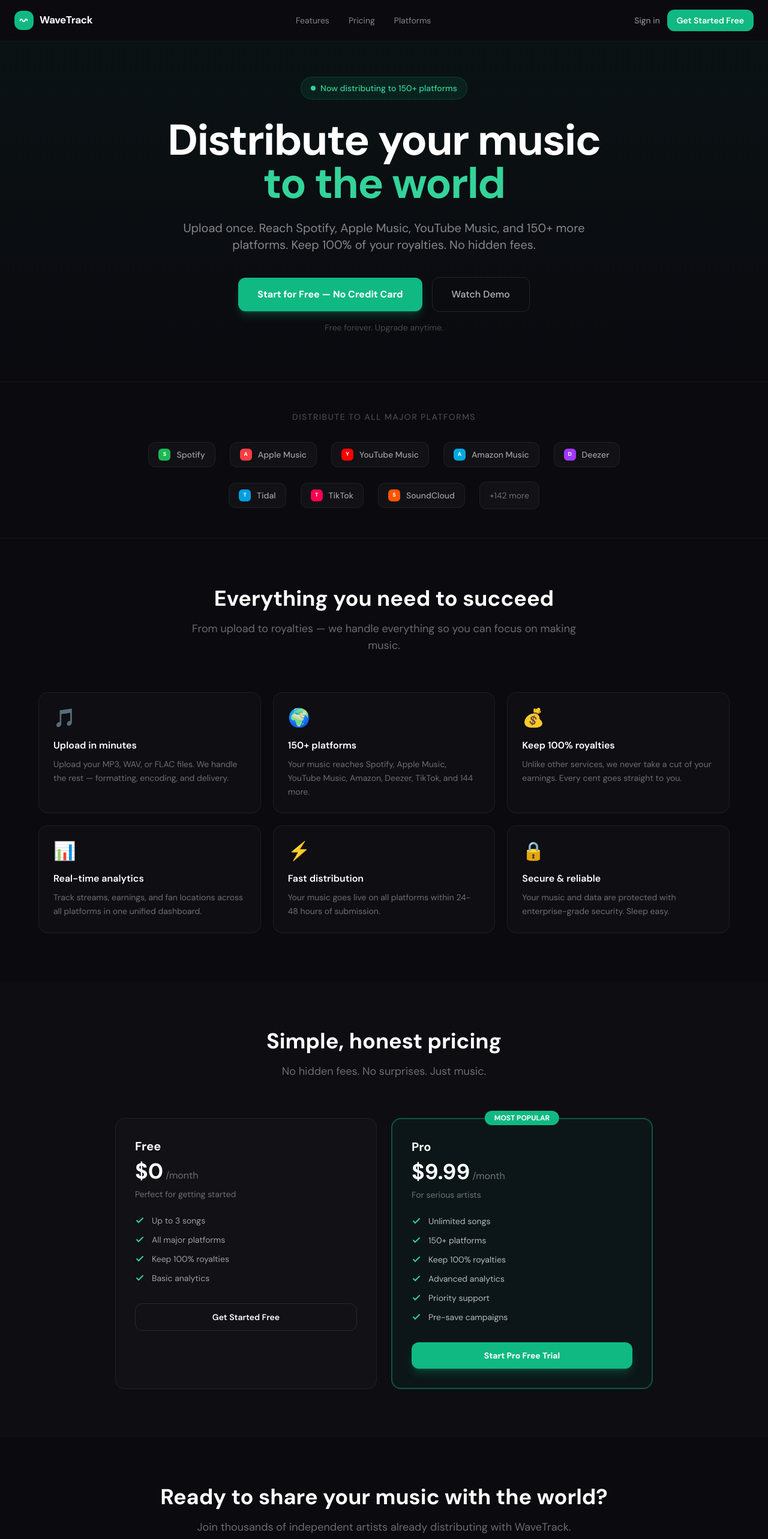
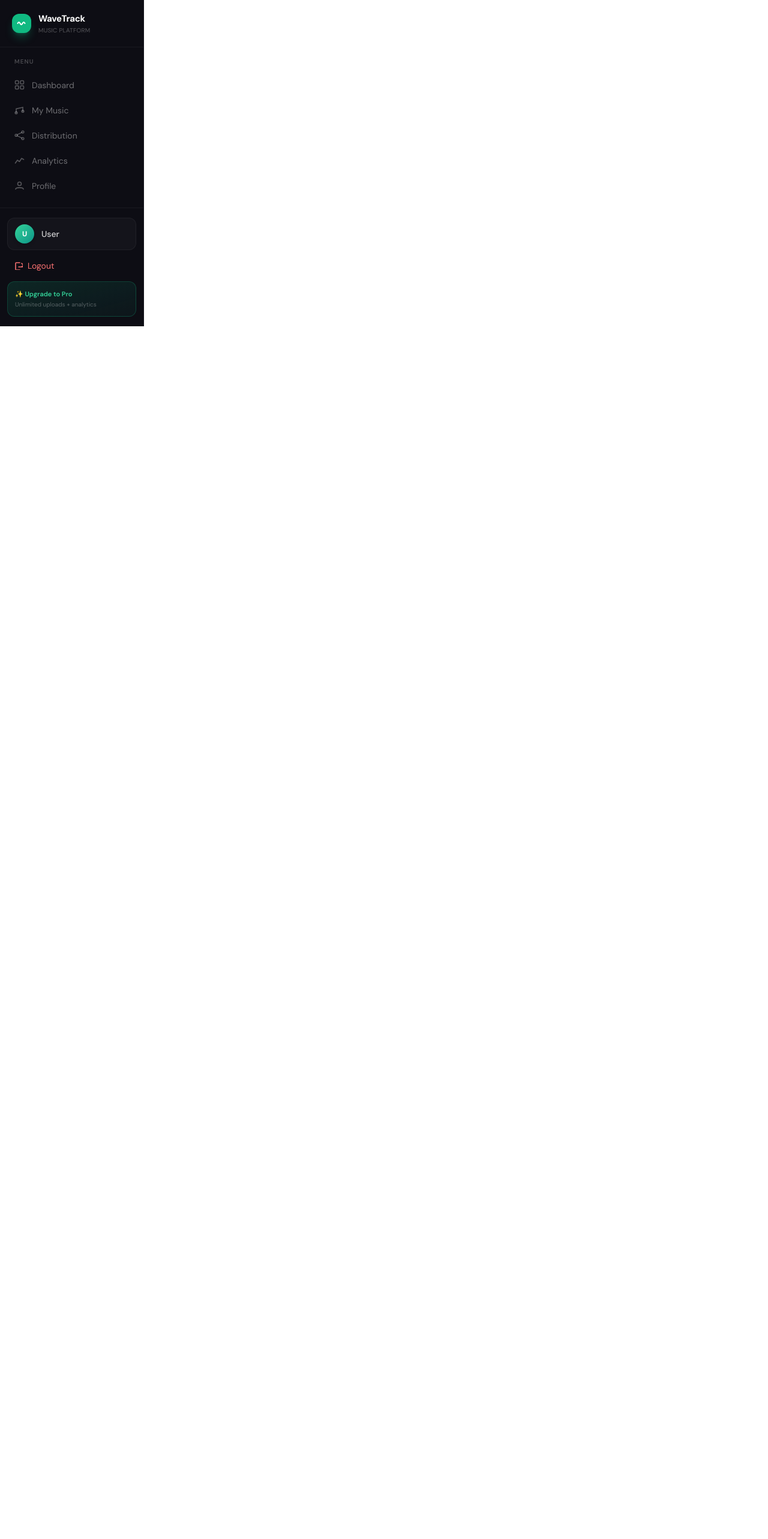
Before and after one commit to Habibulla403/wavetrack, a React (Vite) app: page / in a window 1280 px wide. Shown: the top 2566 px of the page at 60% size. After the commit the page ends 800 px from the top, so only its background shows below. Built offline with nearby package versions, Linux system fonts and the light colour scheme.

Commit message:
Update LandingPage.jsx

```diff
--- a/src/components/LandingPage.jsx
+++ b/src/components/LandingPage.jsx
@@ -1,284 +1,159 @@
-export default function LandingPage({ onGetStarted }) {
+import { useState } from "react";
+import UpgradeModal from "./UpgradeModal";
+
+const navItems = [
+  {
+    id: "dashboard", label: "Dashboard",
+    icon: (
+      <svg width="17" height="17" fill="none" viewBox="0 0 17 17" stroke="currentColor" strokeWidth="1.6" strokeLinecap="round" strokeLinejoin="round">
+        <rect x="1.5" y="1.5" width="5.5" height="5.5" rx="1.5" /><rect x="10" y="1.5" width="5.5" height="5.5" rx="1.5" />
+        <rect x="1.5" y="10" width="5.5" height="5.5" rx="1.5" /><rect x="10" y="10" width="5.5" height="5.5" rx="1.5" />
+      </svg>
+    )
+  },
+  {
+    id: "music", label: "My Music",
+    icon: (
+      <svg width="17" height="17" fill="none" viewBox="0 0 17 17" stroke="currentColor" strokeWidth="1.6" strokeLinecap="round">
+        <path d="M3 13V6.5L14 4V10.5" /><circle cx="3" cy="13" r="1.8" /><circle cx="14" cy="10.5" r="1.8" />
+      </svg>
+    )
+  },
+  {
+    id: "distribution", label: "Distribution",
+    icon: (
+      <svg width="17" height="17" fill="none" viewBox="0 0 17 17" stroke="currentColor" strokeWidth="1.6" strokeLinecap="round" strokeLinejoin="round">
+        <circle cx="3" cy="8.5" r="1.8" /><circle cx="14" cy="3" r="1.8" /><circle cx="14" cy="14" r="1.8" />
+        <line x1="4.7" y1="7.6" x2="12.3" y2="3.9" /><line x1="4.7" y1="9.4" x2="12.3" y2="13.1" />
+      </svg>
+    )
+  },
+  {
+    id: "analytics", label: "Analytics",
+    icon: (
+      <svg width="17" height="17" fill="none" viewBox="0 0 17 17" stroke="currentColor" strokeWidth="1.6" strokeLinecap="round" strokeLinejoin="round">
+        <polyline points="1.5,13 5,8 8.5,10.5 12,5 15.5,7" />
+      </svg>
+    )
+  },
+  {
+    id: "profile", label: "Profile",
+    icon: (
+      <svg width="17" height="17" fill="none" viewBox="0 0 17 17" stroke="currentColor" strokeWidth="1.6" strokeLinecap="round">
+        <circle cx="8.5" cy="5.5" r="3" /><path d="M2 14.5c0-3.5 13-3.5 13 0" />
+      </svg>
+    )
+  },
+];
+
+export default function Sidebar({ activePage, setActivePage, sidebarOpen, user, onLogout }) {
+  const [showUpgrade, setShowUpgrade] = useState(false);
+  const initials = user?.name ? user.name.split(" ").map(n => n[0]).join("").toUpperCase().slice(0, 2) : "U";
+  const isPro = user?.plan === "pro";
+
   return (
-    <div className="min-h-screen bg-[#0A0A0F] text-white overflow-x-hidden">
-
-      {/* Navbar */}
-      <nav className="fixed top-0 left-0 right-0 z-50 flex items-center justify-between px-6 py-4 bg-[#0A0A0F]/90 backdrop-blur border-b border-white/[0.05]">
-        <div className="flex items-center gap-2.5">
-          <div className="w-8 h-8 rounded-xl bg-emerald-500 flex items-center justify-center">
-            <svg width="16" height="16" fill="none" viewBox="0 0 16 16">
-              <path d="M1.5 8 Q3.5 4 5.5 8 Q7.5 12 9.5 8 Q11.5 4 13.5 8" stroke="white" strokeWidth="2" strokeLinecap="round" />
-            </svg>
-          </div>
-          <span className="font-bold text-[17px] tracking-tight">WaveTrack</span>
-        </div>
-        <div className="hidden md:flex items-center gap-8 text-sm text-white/50">
-          <a href="#features" className="hover:text-white transition-colors">Features</a>
-          <a href="#pricing" className="hover:text-white transition-colors">Pricing</a>
-          <a href="#platforms" className="hover:text-white transition-colors">Platforms</a>
-        </div>
-        <div className="flex items-center gap-3">
-          <button onClick={onGetStarted} className="text-sm text-white/60 hover:text-white transition-colors">Sign in</button>
-          <button onClick={onGetStarted} className="px-4 py-2 rounded-xl bg-emerald-500 hover:bg-emerald-400 text-sm font-semibold text-white transition-all active:scale-95">
-            Get Started Free
-          </button>
-        </div>
-      </nav>
-
-      {/* Hero */}
-      <section className="pt-32 pb-20 px-6 text-center relative">
-        <div className="absolute inset-0 bg-gradient-to-b from-emerald-500/5 to-transparent pointer-events-none" />
-        <div className="relative max-w-4xl mx-auto">
-          <div className="inline-flex items-center gap-2 px-4 py-2 rounded-full bg-emerald-500/10 border border-emerald-500/20 text-emerald-400 text-sm font-medium mb-8">
-            <span className="w-2 h-2 rounded-full bg-emerald-400 animate-pulse" />
-            Now distributing to 150+ platforms
-          </div>
-          <h1 className="text-5xl sm:text-6xl lg:text-7xl font-bold tracking-tight mb-6 leading-tight">
-            Distribute your music
-            <span className="block text-emerald-400">to the world</span>
-          </h1>
-          <p className="text-white/50 text-lg sm:text-xl max-w-2xl mx-auto mb-10 leading-relaxed">
-            Upload once. Reach Spotify, Apple Music, YouTube Music, and 150+ more platforms. Keep 100% of your royalties. No hidden fees.
-          </p>
-          <div className="flex flex-col sm:flex-row items-center justify-center gap-4">
-            <button onClick={onGetStarted} className="w-full sm:w-auto px-8 py-4 rounded-xl bg-emerald-500 hover:bg-emerald-400 text-base font-bold text-white transition-all active:scale-95 shadow-lg shadow-emerald-500/25">
-              Start for Free — No Credit Card
-            </button>
-            <button className="w-full sm:w-auto px-8 py-4 rounded-xl border border-white/10 hover:bg-white/5 text-base font-medium text-white/70 transition-all">
-              Watch Demo
-            </button>
-          </div>
-          <p className="text-white/25 text-sm mt-4">Free forever. Upgrade anytime.</p>
-        </div>
-      </section>
-
-      {/* Platform logos */}
-      <section id="platforms" className="py-12 px-6 border-y border-white/[0.05]">
-        <p className="text-center text-white/25 text-sm font-medium uppercase tracking-widest mb-8">Distribute to all major platforms</p>
-        <div className="flex flex-wrap items-center justify-center gap-6 max-w-4xl mx-auto">
-          {[
-            { name: "Spotify", color: "#1DB954", bg: "bg-[#1DB954]" },
-            { name: "Apple Music", color: "#fc3c44", bg: "bg-[#fc3c44]" },
-            { name: "YouTube Music", color: "#FF0000", bg: "bg-[#FF0000]" },
-            { name: "Amazon Music", color: "#00A8E1", bg: "bg-[#00A8E1]" },
-            { name: "Deezer", color: "#a238ff", bg: "bg-[#a238ff]" },
-            { name: "Tidal", color: "#009EE0", bg: "bg-[#009EE0]" },
-            { name: "TikTok", color: "#ff0050", bg: "bg-[#ff0050]" },
-            { name: "SoundCloud", color: "#FF5500", bg: "bg-[#FF5500]" },
-          ].map((p) => (
-            <div key={p.name} className="flex items-center gap-2.5 px-4 py-2.5 rounded-xl bg-white/[0.03] border border-white/[0.06]">
-              <div className={`w-5 h-5 rounded-md ${p.bg} flex items-center justify-center text-[9px] font-bold text-white flex-shrink-0`}>
-                {p.name.slice(0, 1)}
-              </div>
-              <span className="text-sm text-white/60 font-medium">{p.name}</span>
+    <>
+      <aside className={`
+        fixed top-0 left-0 h-full w-60 bg-[#0D0D14] border-r border-white/5 flex flex-col z-30
+        transition-transform duration-300 ease-in-out
+        ${sidebarOpen ? "translate-x-0" : "-translate-x-full"}
+        lg:translate-x-0 lg:static lg:z-auto
+      `}>
+        {/* Logo */}
+        <div className="px-5 py-5 border-b border-white/5">
+          <div className="flex items-center gap-3">
+            <div className="w-8 h-8 rounded-xl bg-emerald-500 flex items-center justify-center flex-shrink-0 shadow-lg shadow-emerald-500/30">
+              <svg width="16" height="16" fill="none" viewBox="0 0 16 16">
+                <path d="M1.5 8 Q3.5 4 5.5 8 Q7.5 12 9.5 8 Q11.5 4 13.5 8" stroke="white" strokeWidth="2" strokeLinecap="round" fill="none" />
+              </svg>
             </div>
-          ))}
-          <div className="px-4 py-2.5 rounded-xl bg-white/[0.03] border border-white/[0.06]">
-            <span className="text-sm text-white/40">+142 more</span>
-          </div>
-        </div>
-      </section>
-
-      {/* Features */}
-      <section id="features" className="py-20 px-6">
-        <div className="max-w-6xl mx-auto">
-          <div className="text-center mb-16">
-            <h2 className="text-3xl sm:text-4xl font-bold text-white mb-4">Everything you need to succeed</h2>
-            <p className="text-white/40 text-lg max-w-2xl mx-auto">From upload to royalties — we handle everything so you can focus on making music.</p>
-          </div>
-          <div className="grid grid-cols-1 md:grid-cols-2 lg:grid-cols-3 gap-5">
-            {[
-              { icon: "🎵", title: "Upload in minutes", desc: "Upload your MP3, WAV, or FLAC files. We handle the rest — formatting, encoding, and delivery." },
-              { icon: "🌍", title: "150+ platforms", desc: "Your music reaches Spotify, Apple Music, YouTube Music, Amazon, Deezer, TikTok, and 144 more." },
-              { icon: "💰", title: "Keep 100% royalties", desc: "Unlike other services, we never take a cut of your earnings. Every cent goes straight to you." },
-              { icon: "📊", title: "Real-time analytics", desc: "Track streams, earnings, and fan locations across all platforms in one unified dashboard." },
-              { icon: "⚡", title: "Fast distribution", desc: "Your music goes live on all platforms within 24-48 hours of submission." },
-              { icon: "🔒", title: "Secure & reliable", desc: "Your music and data are protected with enterprise-grade security. Sleep easy." },
-            ].map((f, i) => (
-              <div key={i} className="p-6 rounded-2xl bg-white/[0.02] border border-white/[0.06] hover:bg-white/[0.04] transition-all group">
-                <div className="text-3xl mb-4">{f.icon}</div>
-                <h3 className="text-base font-semibold text-white mb-2">{f.title}</h3>
-                <p className="text-sm text-white/40 leading-relaxed">{f.desc}</p>
-              </div>
-            ))}
-          </div>
-        </div>
-      </section>
-
-      {/* Pricing */}
-      <section id="pricing" className="py-20 px-6 bg-white/[0.01]">
-        <div className="max-w-4xl mx-auto">
-          <div className="text-center mb-16">
-            <h2 className="text-3xl sm:text-4xl font-bold text-white mb-4">Simple, honest pricing</h2>
-            <p className="text-white/40 text-lg">No hidden fees. No surprises. Just music.</p>
-          </div>
-          <div className="grid grid-cols-1 md:grid-cols-2 gap-6">
-            {/* Free */}
-            <div className="p-8 rounded-2xl border border-white/[0.06] bg-white/[0.02]">
-              <div className="mb-6">
-                <h3 className="text-xl font-bold text-white mb-2">Free</h3>
-                <div className="flex items-baseline gap-1">
-                  <span className="text-4xl font-bold text-white">$0</span>
-                  <span className="text-white/40">/month</span>
-                </div>
-                <p className="text-white/40 text-sm mt-2">Perfect for getting started</p>
-              </div>
-              <ul className="space-y-3 mb-8">
-                {["Up to 3 songs", "All major platforms", "Keep 100% royalties", "Basic analytics"].map((f, i) => (
-                  <li key={i} className="flex items-center gap-3 text-sm text-white/60">
-                    <svg width="16" height="16" fill="none" stroke="#34d399" strokeWidth="2" strokeLinecap="round"><polyline points="3,8 6,11 13,4"/></svg>
-                    {f}
-                  </li>
-                ))}
-              </ul>
-              <button onClick={onGetStarted} className="w-full py-3 rounded-xl border border-white/10 hover:bg-white/5 text-sm font-semibold text-white transition-all">
-                Get Started Free
-              </button>
-            </div>
-
-            {/* Pro */}
-            <div className="p-8 rounded-2xl border-2 border-emerald-500/40 bg-emerald-500/5 relative">
-              <div className="absolute -top-3.5 left-1/2 -translate-x-1/2 px-4 py-1 rounded-full bg-emerald-500 text-xs font-bold text-white">
-                MOST POPULAR
-              </div>
-              <div className="mb-6">
-                <h3 className="text-xl font-bold text-white mb-2">Pro</h3>
-                <div className="flex items-baseline gap-1">
-                  <span className="text-4xl font-bold text-white">$9.99</span>
-                  <span className="text-white/40">/month</span>
-                </div>
-                <p className="text-white/40 text-sm mt-2">For serious artists</p>
-              </div>
-              <ul className="space-y-3 mb-8">
-                {["Unlimited songs", "150+ platforms", "Keep 100% royalties", "Advanced analytics", "Priority support", "Pre-save campaigns"].map((f, i) => (
-                  <li key={i} className="flex items-center gap-3 text-sm text-white/70">
-                    <svg width="16" height="16" fill="none" stroke="#34d399" strokeWidth="2" strokeLinecap="round"><polyline points="3,8 6,11 13,4"/></svg>
-                    {f}
-                  </li>
-                ))}
-              </ul>
-              <button onClick={onGetStarted} className="w-full py-3 rounded-xl bg-emerald-500 hover:bg-emerald-400 text-sm font-bold text-white transition-all active:scale-95 shadow-lg shadow-emerald-500/25">
-                Start Pro Free Trial
-              </button>
+            <div>
+              <div className="font-bold text-[15px] tracking-tight text-white">WaveTrack</div>
+              <div className="text-[10px] text-white/30 tracking-wide">MUSIC PLATFORM</div>
             </div>
           </div>
         </div>
-      </section>
 
-      {/* CTA */}
-      <section className="py-20 px-6">
-        <div className="max-w-3xl mx-auto text-center">
-          <h2 className="text-3xl sm:text-4xl font-bold text-white mb-4">Ready to share your music with the world?</h2>
-          <p className="text-white/40 text-lg mb-8">Join thousands of independent artists already distributing with WaveTrack.</p>
-          <button onClick={onGetStarted} className="px-10 py-4 rounded-xl bg-emerald-500 hover:bg-emerald-400 text-base font-bold text-white transition-all active:scale-95 shadow-lg shadow-emerald-500/25">
-            Start for Free Today
-          </button>
-        </div>
-      </section>
+        {/* Nav */}
+        <nav className="flex-1 px-3 py-4 space-y-0.5 overflow-y-auto">
+          <p className="text-[10px] font-semibold text-white/25 tracking-widest uppercase px-3 mb-3">Menu</p>
+          {navItems.map((item) => {
+            const active = activePage === item.id;
+            return (
+              <button
+                key={item.id}
+                onClick={() => setActivePage(item.id)}
+                className={`
+                  w-full flex items-center gap-3 px-3 py-2.5 rounded-xl text-sm transition-all duration-150 text-left
+                  ${active ? "bg-emerald-500/15 text-emerald-400 font-medium" : "text-white/40 hover:text-white/70 hover:bg-white/5"}
+                `}
+              >
+                <span className={active ? "text-emerald-400" : "text-white/30"}>{item.icon}</span>
+                {item.label}
+                {active && <span className="ml-auto w-1.5 h-1.5 rounded-full bg-emerald-400" />}
+              </button>
+            );
+          })}
+        </nav>
 
-      {/* Footer */}
-      <footer className="border-t border-white/[0.05] pt-16 pb-8 px-6">
-        <div className="max-w-6xl mx-auto">
-          {/* Top section - logo + columns */}
-          <div className="grid grid-cols-2 sm:grid-cols-3 lg:grid-cols-5 gap-10 mb-12">
-            {/* Brand */}
-            <div className="col-span-2 sm:col-span-3 lg:col-span-1">
-              <div className="flex items-center gap-2.5 mb-4">
-                <div className="w-8 h-8 rounded-xl bg-emerald-500 flex items-center justify-center shadow-lg shadow-emerald-500/30">
-                  <svg width="16" height="16" fill="none" viewBox="0 0 16 16">
-                    <path d="M1.5 8 Q3.5 4 5.5 8 Q7.5 12 9.5 8 Q11.5 4 13.5 8" stroke="white" strokeWidth="2" strokeLinecap="round" />
-                  </svg>
+        {/* Bottom user section */}
+        <div className="px-3 py-4 border-t border-white/5 space-y-2">
+          <div className="flex items-center gap-3 px-3 py-2.5 rounded-xl bg-white/[0.03] border border-white/[0.05]">
+            <div className="relative flex-shrink-0">
+              <div className="w-8 h-8 rounded-full bg-gradient-to-br from-emerald-400 to-teal-600 flex items-center justify-center text-xs font-bold text-white shadow-md">
+                {initials}
+              </div>
+              {isPro && (
+                <div className="absolute -top-1 -right-1 w-4 h-4 rounded-full bg-yellow-400 flex items-center justify-center text-[8px]">
+                  👑
                 </div>
-                <span className="font-bold text-[17px] tracking-tight text-white">WaveTrack</span>
+              )}
+            </div>
+            <div className="flex-1 min-w-0">
+              <div className="flex items-center gap-1.5">
+                <div className="text-sm font-medium text-white/80 truncate">{user?.name || "User"}</div>
+                {isPro && (
+                  <span className="text-[9px] px-1.5 py-0.5 rounded-full bg-yellow-400/20 text-yellow-400 font-bold border border-yellow-400/30 flex-shrink-0">PRO</span>
+                )}
               </div>
-              <p className="text-white/35 text-sm leading-relaxed">
-                Distribute your music to 150+ platforms worldwide. Keep 100% of your royalties.
-              </p>
-            </div>
-
-            {/* Company */}
-            <div>
-              <h4 className="text-xs font-semibold text-white/50 uppercase tracking-widest mb-4">Company</h4>
-              <ul className="space-y-3">
-                {["About Us", "Blog / News", "Careers", "Artists For Change", "Affiliate Program"].map((item) => (
-                  <li key={item}>
-                    <a href="#" className="text-sm text-white/40 hover:text-white transition-colors">{item}</a>
-                  </li>
-                ))}
-              </ul>
-            </div>
-
-            {/* Product */}
-            <div>
-              <h4 className="text-xs font-semibold text-white/50 uppercase tracking-widest mb-4">Product</h4>
-              <ul className="space-y-3">
-                {["Plans & Pricing", "Distribution", "Analytics", "HyperFollow", "Mobile App", "Direct Sales"].map((item) => (
-                  <li key={item}>
-                    <a href="#" className="text-sm text-white/40 hover:text-white transition-colors">{item}</a>
-                  </li>
-                ))}
-              </ul>
-            </div>
-
-            {/* Partner */}
-            <div>
-              <h4 className="text-xs font-semibold text-white/50 uppercase tracking-widest mb-4">Partner</h4>
-              <ul className="space-y-3">
-                {["Student Discount", "Education Faculty", "Influencer Program", "Label Program"].map((item) => (
-                  <li key={item}>
-                    <a href="#" className="text-sm text-white/40 hover:text-white transition-colors">{item}</a>
-                  </li>
-                ))}
-              </ul>
-            </div>
-
-            {/* Help */}
-            <div>
-              <h4 className="text-xs font-semibold text-white/50 uppercase tracking-widest mb-4">Help</h4>
-              <ul className="space-y-3">
-                {["Support Center", "Contact Us", "Distribution Agreement", "Sitemap"].map((item) => (
-                  <li key={item}>
-                    <a href="#" className="text-sm text-white/40 hover:text-white transition-colors">{item}</a>
-                  </li>
-                ))}
-              </ul>
-              {/* App store badges */}
-              <div className="mt-6 space-y-2">
-                <a href="#" className="flex items-center gap-2 px-3 py-2 rounded-lg bg-white/[0.04] border border-white/[0.06] hover:bg-white/[0.07] transition-colors w-fit">
-                  <svg width="14" height="14" fill="white" viewBox="0 0 14 14" opacity="0.6"><path d="M7 0C3.13 0 0 3.13 0 7s3.13 7 7 7 7-3.13 7-7-3.13-7-7-7zm3.5 7.7l-5 3c-.18.11-.4-.02-.4-.23V3.53c0-.21.22-.34.4-.23l5 3c.17.1.17.37 0 .4z"/></svg>
-                  <span className="text-[11px] text-white/50">iOS App</span>
-                </a>
-                <a href="#" className="flex items-center gap-2 px-3 py-2 rounded-lg bg-white/[0.04] border border-white/[0.06] hover:bg-white/[0.07] transition-colors w-fit">
-                  <svg width="14" height="14" viewBox="0 0 24 24" fill="none" opacity="0.6"><path d="M3 3l7.5 9L3 21h2l6.5-7.8L17 21h4L13.5 12 21 3h-2l-6 7.2L7 3H3z" fill="white"/></svg>
-                  <span className="text-[11px] text-white/50">Android App</span>
-                </a>
-              </div>
+              <div className="text-[11px] text-white/30 truncate">{user?.email || ""}</div>
             </div>
           </div>
 
-          {/* Language selector row */}
-          <div className="flex flex-wrap gap-1.5 mb-8 pb-8 border-b border-white/[0.05]">
-            {["English", "বাংলা", "Español", "Français", "Deutsch", "Português", "日本語", "한국어", "العربية", "हिन्दी", "Türkçe", "Italiano"].map((lang, i) => (
-              <button
-                key={lang}
-                className={`text-[11px] px-2.5 py-1 rounded-md transition-colors ${i === 0 ? "bg-white/10 text-white/70" : "text-white/25 hover:text-white/50 hover:bg-white/5"}`}
-              >
-                {lang}
-              </button>
-            ))}
-          </div>
+          <button
+            onClick={onLogout}
+            className="w-full px-3 py-2 rounded-xl text-sm text-red-400 hover:bg-red-500/10 transition-all text-left flex items-center gap-2"
+          >
+            <svg width="14" height="14" fill="none" stroke="currentColor" strokeWidth="1.6" strokeLinecap="round">
+              <path d="M9 2H3a1 1 0 00-1 1v10a1 1 0 001 1h6M12 9l3-3-3-3M7 9h8" />
+            </svg>
+            Logout
+          </button>
 
-          {/* Bottom row */}
-          <div className="flex flex-col sm:flex-row items-center justify-between gap-4">
-            <p className="text-[13px] text-white/25">© WaveTrack 2026</p>
-            <div className="flex flex-wrap items-center justify-center gap-4 sm:gap-6">
-              {["Privacy Policy", "Cookie Policy", "Terms of Use", "Distribution Agreement"].map((item) => (
-                <a key={item} href="#" className="text-[12px] text-white/25 hover:text-white/50 transition-colors">{item}</a>
-              ))}
+          {/* Upgrade to Pro button */}
+          {!isPro && (
+            <button
+              onClick={() => setShowUpgrade(true)}
+              className="w-full p-3 rounded-xl bg-gradient-to-br from-emerald-500/15 to-teal-500/5 border border-emerald-500/25 hover:from-emerald-500/25 hover:to-teal-500/10 transition-all text-left group"
+            >
+              <p className="text-[11px] text-emerald-400 font-semibold group-hover:text-emerald-300 transition-colors">✨ Upgrade to Pro</p>
+              <p className="text-[10px] text-white/30 mt-0.5">Unlimited uploads + analytics</p>
+            </button>
+          )}
+
+          {isPro && (
+            <div className="p-3 rounded-xl bg-gradient-to-br from-yellow-500/10 to-orange-500/5 border border-yellow-500/20">
+              <p className="text-[11px] text-yellow-400 font-semibold">👑 Pro Member</p>
+              <p className="text-[10px] text-white/30 mt-0.5">All features unlocked</p>
             </div>
-          </div>
+          )}
         </div>
-      </footer>
-    </div>
+      </aside>
+
+      {/* Upgrade Modal */}
+      {showUpgrade && (
+        <UpgradeModal onClose={() => setShowUpgrade(false)} user={user} />
+      )}
+    </>
   );
 }
```
